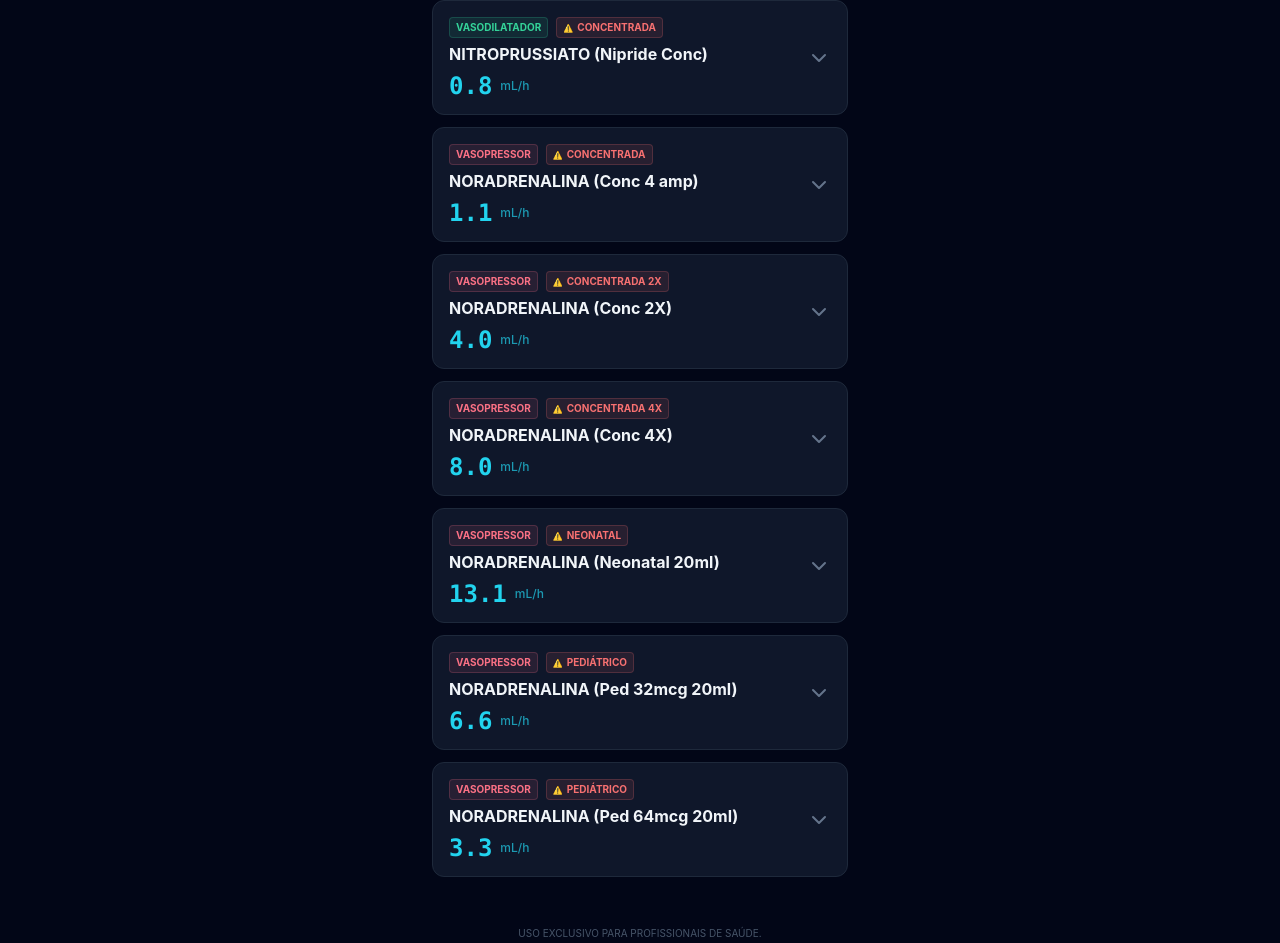
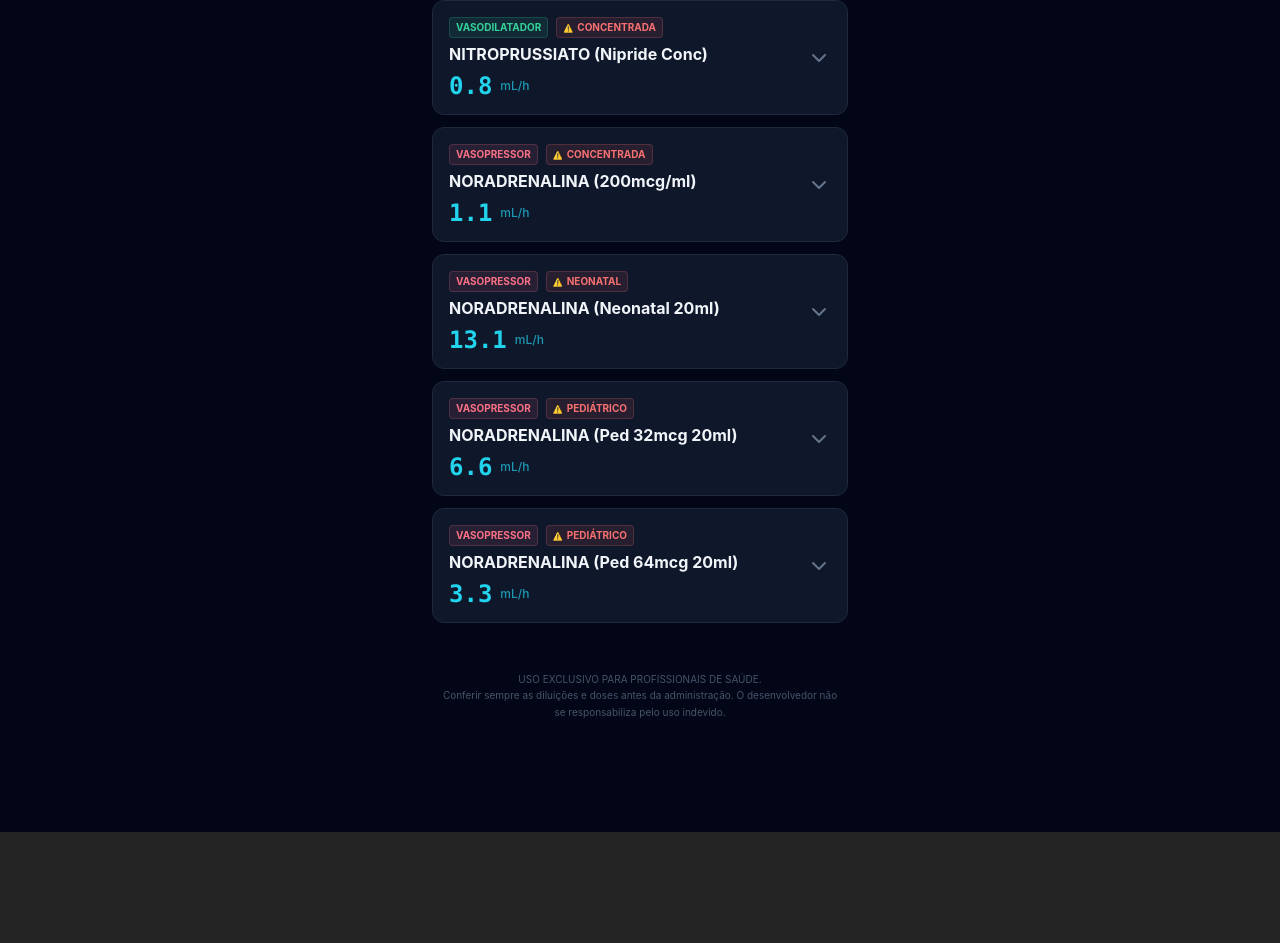
Before and after one commit to caiooliveirac/samu-infusoes, a React (Vite) app: page / in a window 1280 px wide. Shown: the part 3003-3946 px from the top of the page. After the commit the page ends 3835 px from the top, so only its background shows below. Built offline with nearby package versions, Linux system fonts and the light colour scheme.

Commit message:
Refactor: Consolidate repetitive Norepinephrine entries and update naming

```diff
--- a/src/data/drugs.ts
+++ b/src/data/drugs.ts
@@ -209,30 +209,12 @@ export const drugsData: Drug[] = [
   },
   {
     "id": "noradrenalina_conc_20ml",
-    "name": "NORADRENALINA (Conc 4 amp)",
+    "name": "NORADRENALINA (200mcg/ml)",
     "type": "vasopressor",
     "presentation": { "ampoule_ml": 4, "mg_ml": 1 },
     "standard_dilution": { "syringe_ml": 20, "num_ampoules": 1, "drug_volume_ml": 4, "diluent_volume_ml": 16, "final_concentration_mcg_ml": 200 },
     "default_dose": { "min": 0.05, "max": 2.0, "unit": "mcg/kg/min" },
     "warning": "CONCENTRADA"
-  },
-  {
-    "id": "noradrenalina_2x_20ml",
-    "name": "NORADRENALINA (Conc 2X)",
-    "type": "vasopressor",
-    "presentation": { "ampoule_ml": 4, "mg_ml": 1 },
-    "standard_dilution": { "syringe_ml": 20, "num_ampoules": 1, "drug_volume_ml": 4, "diluent_volume_ml": 16, "final_concentration_mcg_ml": 200 },
-    "default_dose": { "min": 0.19, "max": 0.27, "unit": "mcg/kg/min" },
-    "warning": "CONCENTRADA 2X"
-  },
-  {
-    "id": "noradrenalina_4x_20ml",
-    "name": "NORADRENALINA (Conc 4X)",
-    "type": "vasopressor",
-    "presentation": { "ampoule_ml": 4, "mg_ml": 1 },
-    "standard_dilution": { "syringe_ml": 20, "num_ampoules": 1, "drug_volume_ml": 4, "diluent_volume_ml": 16, "final_concentration_mcg_ml": 200 },
-    "default_dose": { "min": 0.38, "max": 0.42, "unit": "mcg/kg/min" },
-    "warning": "CONCENTRADA 4X"
   },
   {
     "id": "amiodarona_ataque_50ml",
@@ -459,30 +441,12 @@ export const drugsData: Drug[] = [
   },
   {
     "id": "noradrenalina_conc_50ml",
-    "name": "NORADRENALINA (Equiv Concentrada)",
+    "name": "NORADRENALINA (80mcg/ml)",
     "type": "vasopressor",
     "presentation": { "ampoule_ml": 4, "mg_ml": 1 },
     "standard_dilution": { "syringe_ml": 50, "num_ampoules": 1, "drug_volume_ml": 4, "diluent_volume_ml": 46, "final_concentration_mcg_ml": 80 },
     "default_dose": { "min": 0.06, "max": 0.17, "unit": "mcg/kg/min" },
     "warning": "CONCENTRADA"
-  },
-  {
-    "id": "noradrenalina_2x_50ml",
-    "name": "NORADRENALINA (Equiv 2X)",
-    "type": "vasopressor",
-    "presentation": { "ampoule_ml": 4, "mg_ml": 1 },
-    "standard_dilution": { "syringe_ml": 50, "num_ampoules": 1, "drug_volume_ml": 4, "diluent_volume_ml": 46, "final_concentration_mcg_ml": 80 },
-    "default_dose": { "min": 0.19, "max": 0.27, "unit": "mcg/kg/min" },
-    "warning": "CONCENTRADA 2X"
-  },
-  {
-    "id": "noradrenalina_4x_50ml",
-    "name": "NORADRENALINA (Equiv 4X)",
-    "type": "vasopressor",
-    "presentation": { "ampoule_ml": 4, "mg_ml": 1 },
-    "standard_dilution": { "syringe_ml": 50, "num_ampoules": 1, "drug_volume_ml": 4, "diluent_volume_ml": 46, "final_concentration_mcg_ml": 80 },
-    "default_dose": { "min": 0.38, "max": 0.42, "unit": "mcg/kg/min" },
-    "warning": "CONCENTRADA 4X"
   },
   {
     "id": "noradrenalina_neo_20ml",
```
